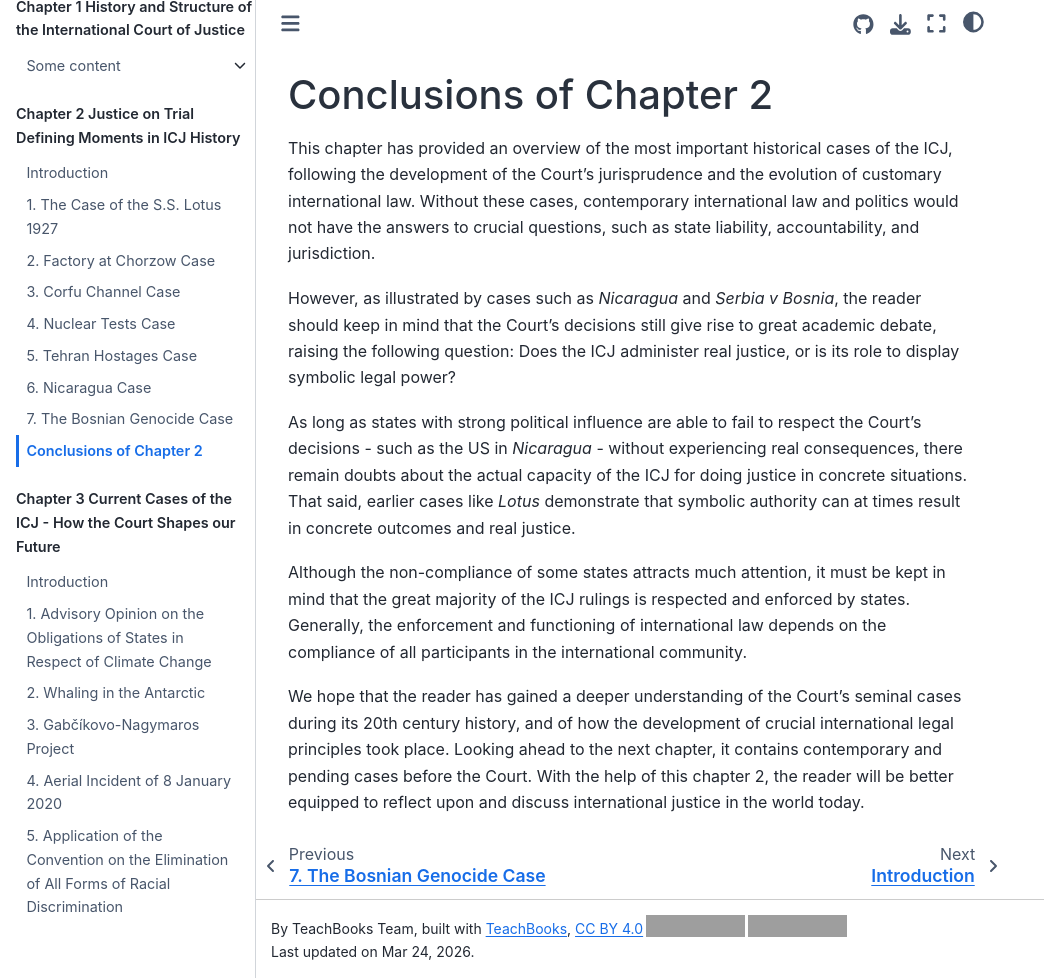
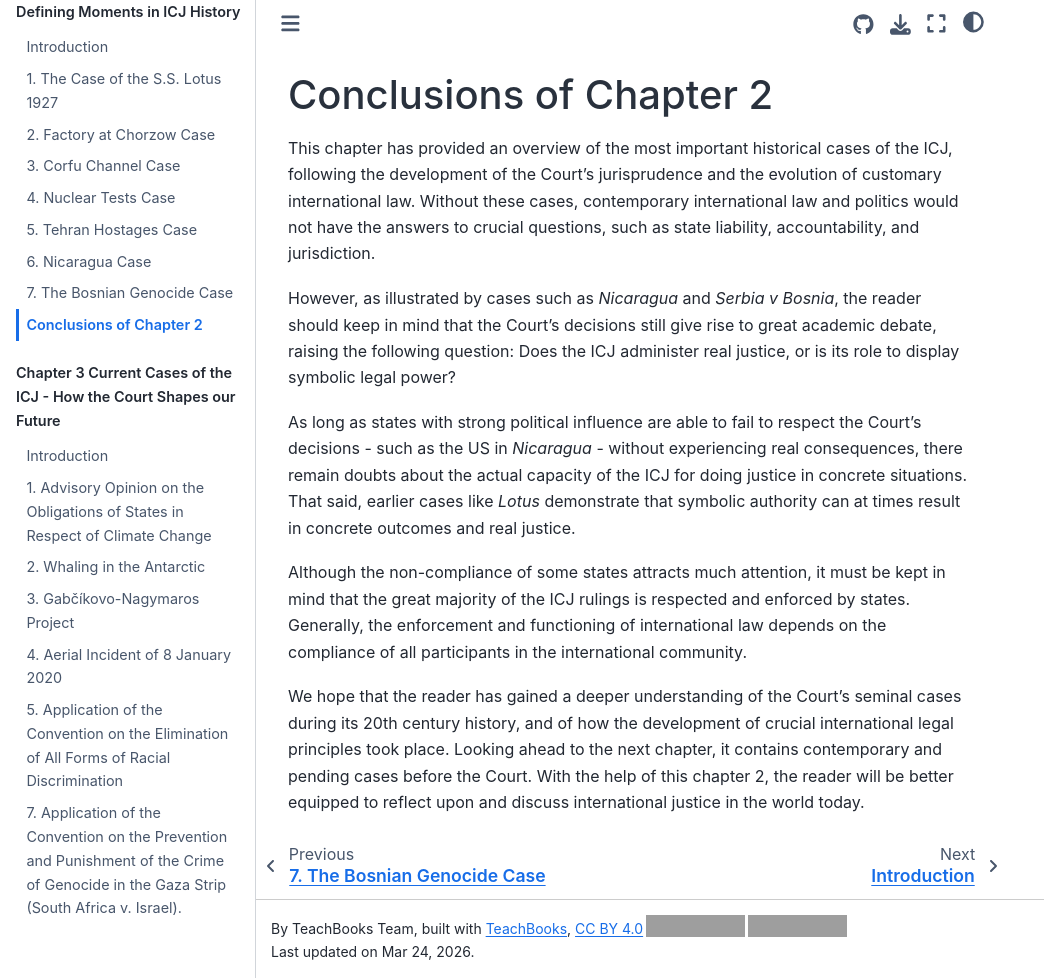
Before and after one commit to MaastrichtUniversityPress/Thirst-for-Justice-The-International-Court-of-Justice, a Jupyter Book: the page built from book/chapter2/conclusions.md, in a window 1280 px wide and 978 px high. Shown: the whole window, without its empty margins (0-1044 px from the left). Built offline with Jupyter Book 1.0.4 settings and Sphinx 7.4.7 and the Sphinx Book theme 1.1.4, drawn with Linux system fonts in a browser that asks for light colours; comment, search, counter and statistics services are not loaded; grey boxes are pictures that could not be loaded.

Commit message:
Add crime_of_genocide.md to table of contents

```diff
--- a/book/_toc.yml
+++ b/book/_toc.yml
@@ -31,3 +31,4 @@ parts:
     - file: chapter3/gabčíkovo_nagymaros_project.md
     - file: chapter3/aerial_incident.md
     - file: chapter3/convention_racial_discrimination.md
+    - file: chapter3/crime_of_genocide.md
```
